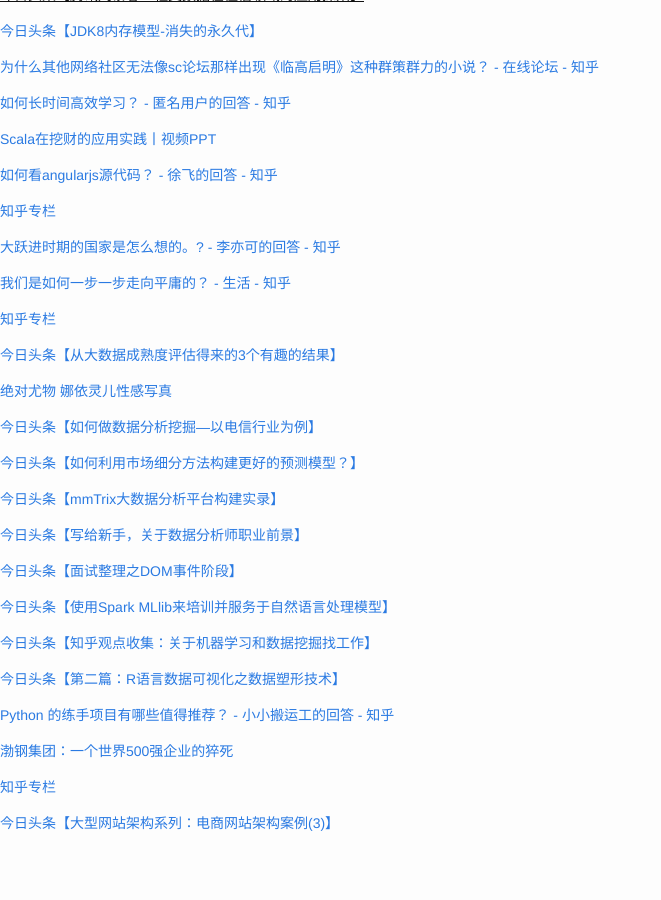
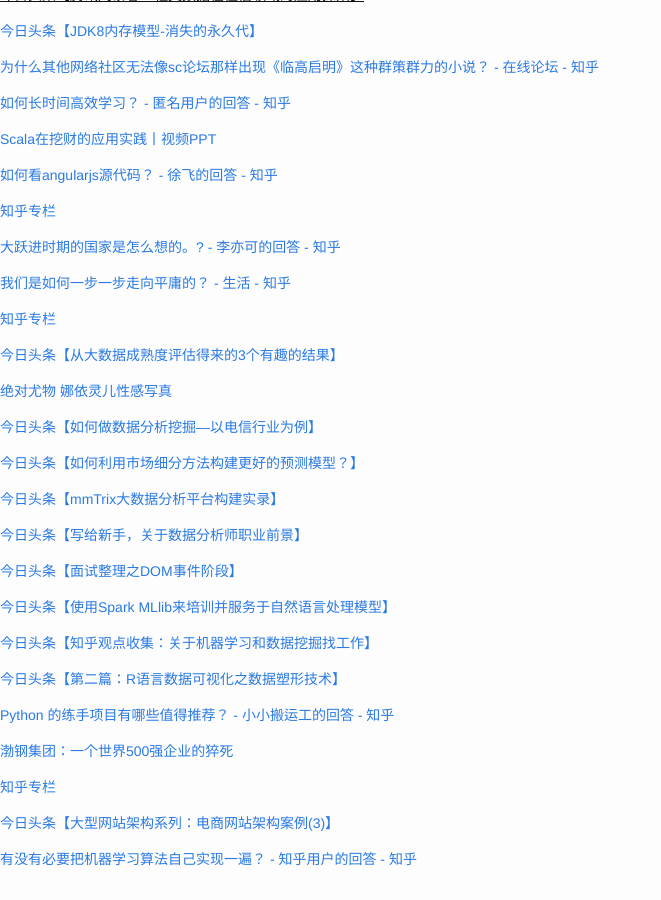
Before and after one commit to cnwarden/cnwarden.github.io, a Jekyll site: the page built from fav/index.md, in a window 1280 px wide and 900 px high, scrolled down 7326 px. Shown: the whole window, without its empty margins (0-661 px from the left). Built offline with Jekyll 4.4.1, drawn with Linux system fonts in a browser that asks for light colours; emoji names are drawn with the system emoji font; before the commit the page ends 8190 px from its top, so only the background shows below that.

Commit message:
auto commit

```diff
--- a/fav/index.md
+++ b/fav/index.md
@@ -452,3 +452,5 @@ title:  fav
 [知乎专栏](http://zhuanlan.zhihu.com/ricequant/20688517)
 
 [今日头条【大型网站架构系列：电商网站架构案例(3)】](http://toutiao.com/group/6256663596694061314/?iid=3946525414&app=news_article&tt_from=android_share&utm_source=email&utm_medium=toutiao_android&utm_campaign=client_share)
+
+[有没有必要把机器学习算法自己实现一遍？ - 知乎用户的回答 - 知乎](http://www.zhihu.com/question/36768514/answer/82585953)
```
